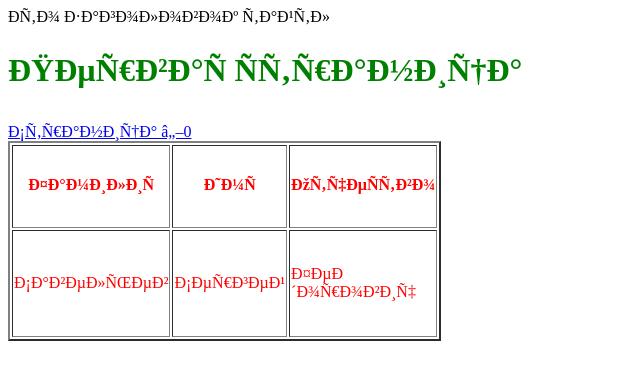
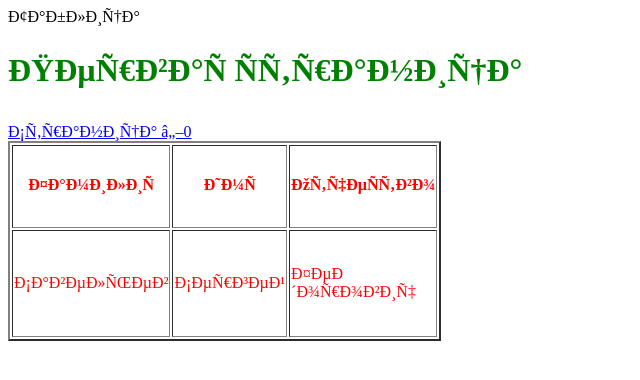
Before and after one commit to SFsavelev/welcomGitHub, a plain HTML site: page pageOne.html in a window 1280 px wide. Shown: the whole page, without its empty margins (0-640 px from the left). Drawn offline with Linux system fonts and the light colour scheme.

Commit message:
правки

```diff
--- a/myStyle.css
+++ b/myStyle.css
@@ -12,3 +12,4 @@ table {
 	height: 200px;
     color: red;
 }
+p
--- a/pageOne.html
+++ b/pageOne.html
@@ -2,8 +2,8 @@
 <html>
 <head>
 <meta charset="uft-8"
-<title>Это заголовок тайтл</title>
-<link rel="stylesheet" href="myStyle.css"
+<title>Таблица</title>
+<link rel="stylesheet" href="myStyle.css">
 </head>
 <body>
 <h1>Первая страница</h1>
```
Also changed, not shown: pageFour.html (+1 -1 lines), pageThree.html (+1 -1 lines), pageTwo.html (+2 -2 lines).
